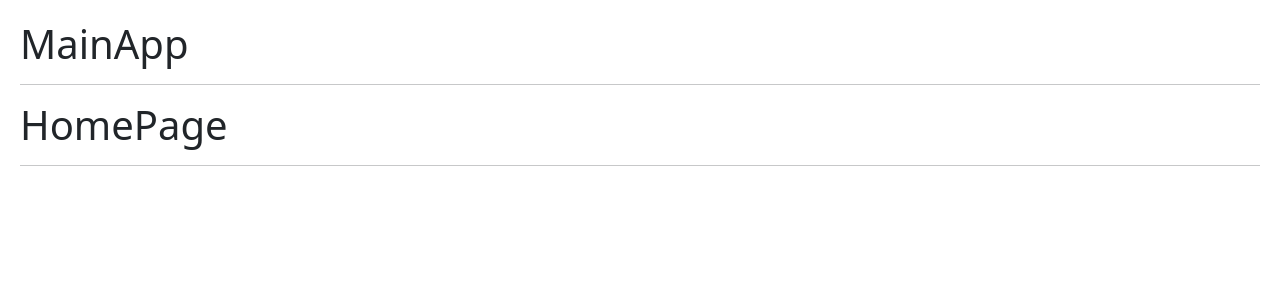
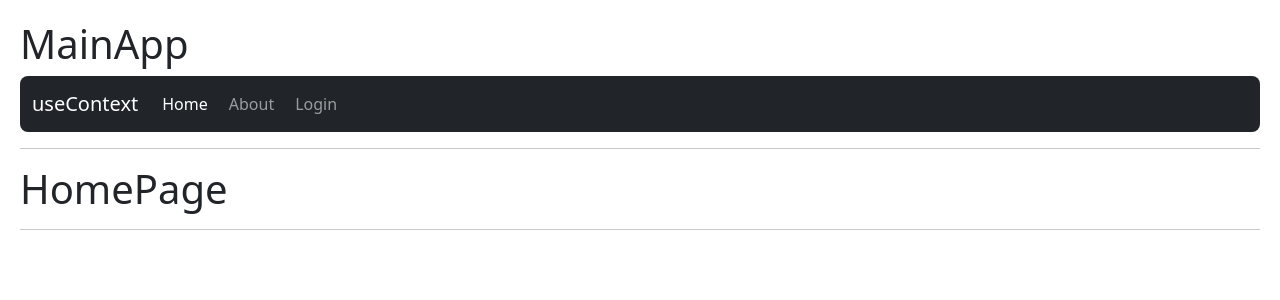
Before and after one commit to danielalbanez40/react-de-cero-a-experto-MERN, a React (Vite) app in the folder 05-hook-app/: page / in a window 1280 px wide. Shown: the top 300 px of the page. Built offline with nearby package versions, Linux system fonts and the light colour scheme.

Commit message:
Link y NavLink

```diff
--- a/05-hook-app/package.json
+++ b/05-hook-app/package.json
@@ -16,10 +16,10 @@
     "react-router-dom": "^6.14.2"
   },
   "devDependencies": {
-    "@types/react": "^18.2.16",
+    "@types/react": "^18.2.17",
     "@types/react-dom": "^18.2.7",
     "@vitejs/plugin-react": "^4.0.3",
-    "eslint": "^8.45.0",
+    "eslint": "^8.46.0",
     "eslint-plugin-react": "^7.33.0",
     "eslint-plugin-react-hooks": "^4.6.0",
     "eslint-plugin-react-refresh": "^0.4.3",
--- a/05-hook-app/src/09-useContext/MainApp.jsx
+++ b/05-hook-app/src/09-useContext/MainApp.jsx
@@ -2,11 +2,13 @@
 import HomePage from "./HomePage";
 import LoginPage from "./LoginPage";
 import AboutPage from "./AboutPage";
+import NavBar from "./Navbar";
 
 const MainApp = () => {
   return (
     <>
       <h1>MainApp</h1>
+       <NavBar />
       <hr />
 
       <Routes>
@@ -14,7 +16,7 @@
         <Route path="login" element={<LoginPage />} />
         <Route path="about" element={<AboutPage />} />
 
-        <Route path="*" element={<Navigate to={'/about'} />} />
+        <Route path="*" element={<Navigate to={"/about"} />} />
 
         {/* <Route path="*" element={<LoginPage />} /> */}
       </Routes>
--- /dev/null
+++ b/05-hook-app/src/09-useContext/Navbar.jsx
@@ -0,0 +1,48 @@
+import { Link, NavLink } from "react-router-dom";
+
+const Navbar = () => {
+  return (
+    <>
+      <nav className="navbar navbar-expand-lg navbar-dark bg-dark rounded-3">
+        <div className="container-fluid">
+          <Link className="navbar-brand" to="/">
+            useContext
+          </Link>
+
+          <div className="collapse navbar-collapse" id="navbarNav">
+            <ul className="navbar-nav">
+              <NavLink
+                className={({ isActive }) =>
+                  `nav-link ${isActive ? "active" : ""}`
+                }
+                to="/"
+              >
+                Home
+              </NavLink>
+
+              <NavLink
+                className={({ isActive }) =>
+                  `nav-link ${isActive ? "active" : ""}`
+                }
+                to="/about"
+              >
+                About
+              </NavLink>
+
+              <NavLink
+                className={({ isActive }) =>
+                  `nav-link ${isActive ? "active" : ""}`
+                }
+                to="/login"
+              >
+                Login
+              </NavLink>
+            </ul>
+          </div>
+        </div>
+      </nav>
+    </>
+  );
+};
+
+export default Navbar;
--- a/05-hook-app/src/index.css
+++ b/05-hook-app/src/index.css
@@ -5,3 +5,9 @@
 button {
     margin-right: 10px;
 }
+
+
+a {
+    margin-right: 5px;
+    text-decoration: none;
+}
```
